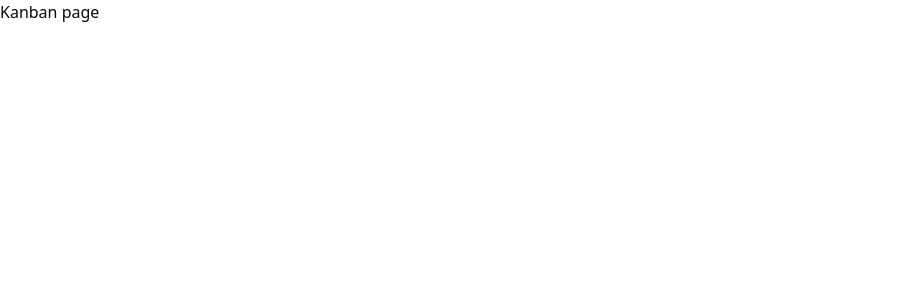
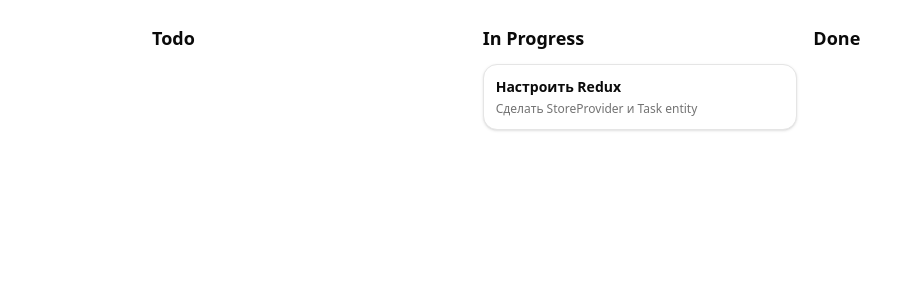
Before and after one commit to shinokamix/kanban, a Next.js app: page /kanban in a window 1280 px wide. Shown: the top 300 px of the page, without its empty margins (0-922 px from the left). Built offline with nearby package versions, Linux system fonts and the light colour scheme.

Commit message:
feat: setup Redux store, StoreProvider and add Task entity (FSD-compliant) (#3)

```diff
--- a/app/kanban/page.tsx
+++ b/app/kanban/page.tsx
@@ -1,3 +1,46 @@
+'use client'
+
+import { useEffect } from 'react'
+import { useAppDispatch, useAppSelector } from '../providers/StoreProvider'
+import { Task, TaskCard, taskAdded, taskSelectors, type TaskStatus } from '@/entities/task'
+
+const statuses: TaskStatus[] = ['todo', 'in-progress', 'done']
+
 export default function KanbanPage() {
-    return <div>Kanban page</div>
+    const dispatch = useAppDispatch()
+
+    const tasks = useAppSelector(taskSelectors.selectTasks)
+
+    useEffect(() => {
+        dispatch(
+            taskAdded({
+                id: '1',
+                title: 'Настроить Redux',
+                description: 'Сделать StoreProvider и Task entity',
+                status: 'in-progress',
+                createdAt: new Date().toISOString(),
+            }),
+        )
+    }, [dispatch])
+
+    return (
+        <main className="mx-auto flex max-w-5xl gap-4 p-6">
+            {statuses.map((status) => {
+                const tasksByStatus = tasks.filter((task: Task) => task.status === status)
+
+                return (
+                    <section key={status} className="flex-1 space-y-3">
+                        <h2 className="text-lg font-semibold capitalize">
+                            {status.replace('-', ' ')}
+                        </h2>
+                        <div className="space-y-2">
+                            {tasksByStatus.map((task: Task) => (
+                                <TaskCard key={task.id} task={task} />
+                            ))}
+                        </div>
+                    </section>
+                )
+            })}
+        </main>
+    )
 }
--- a/app/layout.tsx
+++ b/app/layout.tsx
@@ -1,6 +1,7 @@
 import type { Metadata } from 'next'
 import { Geist, Geist_Mono } from 'next/font/google'
 import './globals.css'
+import { Providers } from './providers'
 
 const geistSans = Geist({
     variable: '--font-geist-sans',
@@ -25,7 +26,7 @@ export default function RootLayout({
     return (
         <html lang="en">
             <body className={`${geistSans.variable} ${geistMono.variable} antialiased`}>
-                {children}
+                <Providers>{children}</Providers>
             </body>
         </html>
     )
--- /dev/null
+++ b/app/providers/StoreProvider/config/hooks.ts
@@ -0,0 +1,8 @@
+'use client'
+
+import { useDispatch, useSelector, useStore, type TypedUseSelectorHook } from 'react-redux'
+import type { AppDispatch, AppStore, RootState } from './store'
+
+export const useAppDispatch = () => useDispatch<AppDispatch>()
+export const useAppSelector: TypedUseSelectorHook<RootState> = useSelector
+export const useAppStore = () => useStore() as AppStore
--- /dev/null
+++ b/app/providers/StoreProvider/config/store.ts
@@ -0,0 +1,15 @@
+import { configureStore } from '@reduxjs/toolkit'
+import { tasksReducer } from '@/entities/task'
+
+export const makeStore = () => {
+    return configureStore({
+        reducer: {
+            tasks: tasksReducer,
+        },
+        devTools: process.env.NODE_ENV !== 'production',
+    })
+}
+
+export type AppStore = ReturnType<typeof makeStore>
+export type RootState = ReturnType<AppStore['getState']>
+export type AppDispatch = AppStore['dispatch']
--- /dev/null
+++ b/app/providers/StoreProvider/index.ts
@@ -0,0 +1,3 @@
+export { StoreProvider } from './ui/StoreProvider'
+export * from './config/store'
+export * from './config/hooks'
--- /dev/null
+++ b/app/providers/StoreProvider/ui/StoreProvider.tsx
@@ -0,0 +1,16 @@
+'use client'
+
+import type { ReactNode } from 'react'
+import { useMemo } from 'react'
+import { Provider } from 'react-redux'
+import { makeStore } from '../config/store'
+
+interface StoreProviderProps {
+    children: ReactNode
+}
+
+export function StoreProvider({ children }: StoreProviderProps) {
+    const store = useMemo(() => makeStore(), [])
+
+    return <Provider store={store}>{children}</Provider>
+}
--- /dev/null
+++ b/app/providers/index.tsx
@@ -0,0 +1,12 @@
+'use client'
+
+import type { ReactNode } from 'react'
+import { StoreProvider } from './StoreProvider'
+
+interface ProvidersProps {
+    children: ReactNode
+}
+
+export function Providers({ children }: ProvidersProps) {
+    return <StoreProvider>{children}</StoreProvider>
+}
--- /dev/null
+++ b/entities/task/index.ts
@@ -0,0 +1,10 @@
+export type { Task, TaskStatus } from './model/task.types'
+export {
+    tasksReducer,
+    taskAdded,
+    taskUpdated,
+    taskRemoved,
+    taskStatusChanged,
+} from './model/task.slice'
+export * as taskSelectors from './model/selectors'
+export { default as TaskCard } from './ui/TaskCard'
--- /dev/null
+++ b/entities/task/model/selectors.ts
@@ -0,0 +1,7 @@
+import type { RootState } from '@/app/providers/StoreProvider'
+import type { Task, TaskStatus } from './task.types'
+
+export const selectTasks = (state: RootState) => state.tasks.items
+
+export const selectTasksByStatus = (status: TaskStatus) => (state: RootState) =>
+    state.tasks.items.filter((task: Task) => task.status === status)
--- /dev/null
+++ b/entities/task/model/task.slice.ts
@@ -0,0 +1,40 @@
+import { createSlice, type PayloadAction } from '@reduxjs/toolkit'
+import type { Task, TaskStatus } from './task.types'
+
+interface TasksState {
+    items: Task[]
+}
+
+const initialState: TasksState = {
+    items: [],
+}
+
+const tasksSlice = createSlice({
+    name: 'tasks',
+    initialState,
+    reducers: {
+        taskAdded(state, action: PayloadAction<Task>) {
+            state.items.push(action.payload)
+        },
+        taskUpdated(state, action: PayloadAction<Task>) {
+            const index = state.items.findIndex((t) => t.id === action.payload.id)
+            if (index !== -1) {
+                state.items[index] = action.payload
+            }
+        },
+        taskRemoved(state, action: PayloadAction<string>) {
+            state.items = state.items.filter((t) => t.id !== action.payload)
+        },
+        taskStatusChanged(state, action: PayloadAction<{ id: string; status: TaskStatus }>) {
+            const task = state.items.find((t) => t.id === action.payload.id)
+            if (task) {
+                task.status = action.payload.status
+                task.updatedAt = new Date().toISOString()
+            }
+        },
+    },
+})
+
+export const { taskAdded, taskUpdated, taskRemoved, taskStatusChanged } = tasksSlice.actions
+
+export const tasksReducer = tasksSlice.reducer
--- /dev/null
+++ b/entities/task/ui/TaskCard.tsx
@@ -0,0 +1,20 @@
+'use client'
+
+import type { Task } from '../model/task.types'
+
+interface TaskCardProps {
+    task: Task
+}
+
+export default function TaskCard({ task }: TaskCardProps) {
+    return (
+        <div className="rounded-xl border bg-background p-3 shadow-sm transition hover:shadow-md cursor-pointer">
+            <div className="text-sm font-semibold">{task.title}</div>
+            {task.description && (
+                <p className="mt-1 text-xs text-muted-foreground line-clamp-3">
+                    {task.description}
+                </p>
+            )}
+        </div>
+    )
+}
```
Also changed, not shown: entities/task/model/task.types.ts (added, +10 -0 lines).
